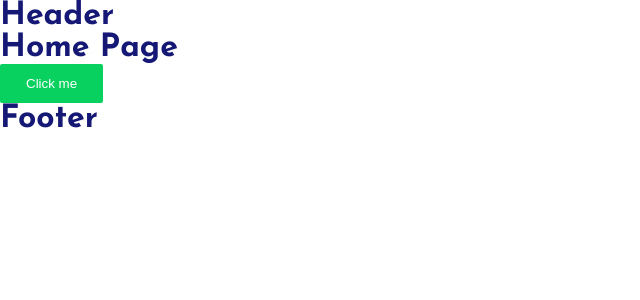
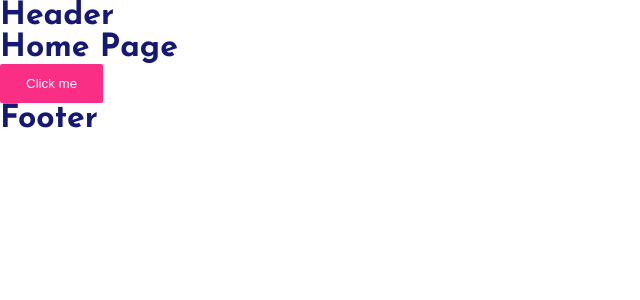
Before and after one commit to dianakhnizova/eCommerce, a React (Vite) app: page / in a window 1280 px wide. Shown: the top 300 px of the page, without its empty margins (0-640 px from the left). Built offline with nearby package versions, Linux system fonts and the light colour scheme.

Commit message:
feat: add default variant for button

```diff
--- a/src/components/button/button.module.css
+++ b/src/components/button/button.module.css
@@ -5,6 +5,10 @@
 	cursor: pointer;
 	border-radius: 2px;
 	transition: .2s;
+
+	&.default {
+		background-color: var();
+	}
 
 	&.primary {
 		background-color: var(--clr-accent-1);
--- a/src/components/button/button.tsx
+++ b/src/components/button/button.tsx
@@ -3,10 +3,14 @@ import styles from './button.module.css';
 import { ButtonVariants } from './enums';
 
 type Props = {
-  variant: ButtonVariants;
+  variant?: ButtonVariants;
 } & React.ButtonHTMLAttributes<HTMLButtonElement>;
 
-export const Button: React.FC<Props> = ({ variant, className, ...rest }) => {
+export const Button: React.FC<Props> = ({
+  variant = ButtonVariants.primary,
+  className,
+  ...rest
+}) => {
   const primaryClass = styles.primary;
   const secondaryClass = styles.secondary;
 
--- a/src/pages/home-page/home-page.tsx
+++ b/src/pages/home-page/home-page.tsx
@@ -1,15 +1,10 @@
-import { ButtonVariants } from '../../components/button/enums';
 import { Button } from '../../components/button/button';
 
 export const HomePage = () => {
   return (
     <>
       <h1>Home Page</h1>
-      <Button
-        variant={ButtonVariants.secondary}
-        onClick={() => console.log('Clicked!')}
-        disabled={false}
-      >
+      <Button onClick={() => console.log('Clicked!')} disabled={false}>
         Click me
       </Button>
     </>
```
